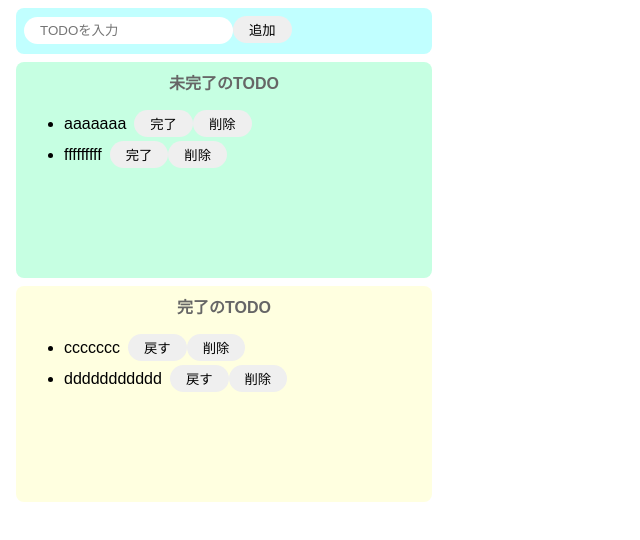
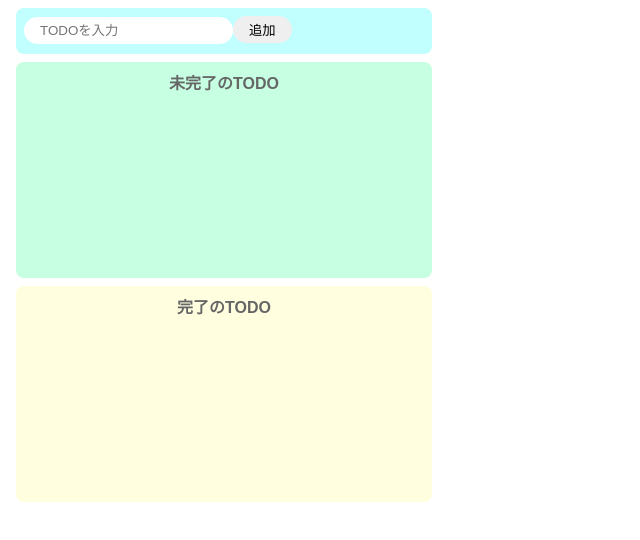
Before and after one commit to tarorin0305/todo-react, a React (Create React App) app: page / in a window 1280 px wide. Shown: the top 540 px of the page, without its empty margins (0-640 px from the left). Built offline with nearby package versions, Linux system fonts and the light colour scheme.

Commit message:
戻すボタンも追加

```diff
--- a/src/App.jsx
+++ b/src/App.jsx
@@ -3,14 +3,8 @@
 
 export default function App() {
   const [todoText, setTodoText] = useState("");
-  const [incompletTodos, setIncompleteTodos] = useState([
-    "aaaaaaa",
-    "fffffffff"
-  ]);
-  const [completeTodos, setCompleteTodos] = useState([
-    "ccccccc",
-    "ddddddddddd"
-  ]);
+  const [incompletTodos, setIncompleteTodos] = useState([]);
+  const [completeTodos, setCompleteTodos] = useState([]);
 
   const onChangeTodoText = (event) => setTodoText(event.target.value);
   const onClickAdd = () => {
@@ -31,6 +25,14 @@
     const newCompleteTodos = [...completeTodos, incompletTodos[index]];
     setIncompleteTodos(newIncompleteTodos);
     setCompleteTodos(newCompleteTodos);
+  };
+  const onClickBack = (index) => {
+    const newCompleteTodos = [...completeTodos];
+    newCompleteTodos.splice(index, 1);
+
+    const newIncompleteTodos = [...incompletTodos, completeTodos[index]];
+    setCompleteTodos(newCompleteTodos);
+    setIncompleteTodos(newIncompleteTodos);
   };
   return (
     <>
@@ -59,12 +61,11 @@
       <div className="complete-area">
         <p className="title">完了のTODO</p>
         <ul>
-          {completeTodos.map((todo) => {
+          {completeTodos.map((todo, index) => {
             return (
               <div key={todo} className="list-row">
                 <li>{todo}</li>
-                <button>戻す</button>
-                <button onClick={() => onClickDelete(index)}>削除</button>
+                <button onClick={() => onClickBack(index)}>戻す</button>
               </div>
             );
           })}
```
